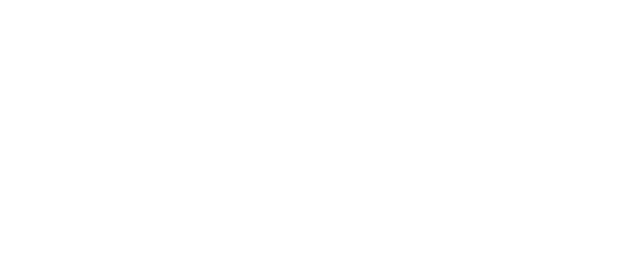
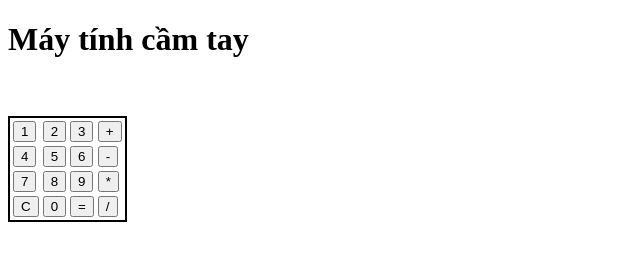
Before and after one commit to Long313/Day-6, a plain HTML site: page bài tập máy tính/index.html in a window 1280 px wide. Shown: the whole page, without its empty margins (0-640 px from the left). Drawn offline with Linux system fonts and the light colour scheme.

Commit message:
Signed-off-by: Long <tranxuanlonga555@gmail.com>

```diff
--- a/bài tập máy tính/index.html
+++ b/bài tập máy tính/index.html
@@ -1,20 +1,172 @@
 <!DOCTYPE html>
 <html lang="en">
   <head>
-    <meta charset="UTF-8">
-    <meta http-equiv="X-UA-Compatible" content="IE=edge">
-    <meta name="viewport" content="width=device-width, initial-scale=1.0">
+    <meta charset="UTF-8" />
+    <meta http-equiv="X-UA-Compatible" content="IE=edge" />
+    <meta name="viewport" content="width=device-width, initial-scale=1.0" />
     <title>Document</title>
+    <style>
+      .caculator {
+        border: 2px solid black;
+      }
+    </style>
   </head>
   <body>
+      <h1>Máy tính cầm tay</h1>
+      <br/>
+      <div id="result">&nbsp;</div>
     <div>
-        <table>
+      <table class="caculator">
         <tr>
           <td>
-                    <div id="result"></div>
+            <button id="1" type="button" value="1" onclick="enterNumber(this);">
+              1
+            </button>
+          </td>
+          <td>
+            <button id="2" type="button" value="2" onclick="enterNumber(this);">
+              2
+            </button>
+          </td>
+          <td>
+            <button id="3" type="button" value="3" onclick="enterNumber(this);">
+              3
+            </button>
+          </td>
+          <td>
+            <button id="+" type="button" value="+" onclick="caculator(this);">
+              +
+            </button>
+          </td>
+        </tr>
+        <tr>
+          <td>
+            <button id="4" type="button" value="4" onclick="enterNumber(this);">
+              4
+            </button>
+          </td>
+          <td>
+            <button id="5" type="button" value="5" onclick="enterNumber(this);">
+              5
+            </button>
+          </td>
+          <td>
+            <button id="6" type="button" value="6" onclick="enterNumber(this);">
+              6
+            </button>
+          </td>
+          <td>
+            <button id="-" type="button" value="-" onclick="caculator(this);">
+              -
+            </button>
+          </td>
+        </tr>
+        <tr>
+          <td>
+            <button id="7" type="button" value="7" onclick="enterNumber(this);">
+              7
+            </button>
+          </td>
+          <td>
+            <button id="8" type="button" value="8" onclick="enterNumber(this);">
+              8
+            </button>
+          </td>
+          <td>
+            <button id="9" type="button" value="9" onclick="enterNumber(this);">
+              9
+            </button>
+          </td>
+          <td>
+            <button id="*" type="button" value="*" onclick="caculator(this);">
+              *
+            </button>
+          </td>
+        </tr>
+        <tr>
+          <td>
+            <button id="C" type="button" value="C" onclick="enterNumber(this);">
+              C
+            </button>
+          </td>
+          <td>
+            <button id="0" type="button" value="0" onclick="enterNumber(this);">
+              0
+            </button>
+          </td>
+          <td>
+            <button id="=" type="button" value="=" onclick="end();">=</button>
+          </td>
+          <td>
+            <button id="/" type="button" value="/" onclick="caculator(this);">
+              /
+            </button>
           </td>
         </tr>
       </table>
     </div>
+    <script>
+        let result = document.getElementById("result");
+        let firstNumber = 0;
+        let secondNumber = 0;
+        let firstStr = "";
+        let secondStr = "";
+        let thirdStr = "";
+        let fourStr ="";
+        let output= 0;
+        var updateResult="";
+        function enterNumber(obj){
+          firstStr += obj.value;
+          if(firstStr.includes("C")){
+              firstStr = firstStr.substring(0,firstStr.length-2);
+              firstNumber = Number(firstStr);
+          } else {updateResult = firstStr;
+            result.innerText =updateResult;
+              firstNumber = Number(firstStr);
+          }
+          //console.log("firstNumber= "+firstNumber);
+          //console.log("firstStr= "+firstStr);
+          //result.innerText = firstStr;
+      }
+        var position = 0;
+        function caculator(object){
+            secondStr += object.value;
+            //console.log(secondStr);
+            thirdStr = firstStr+ secondStr;
+            //console.log("thirdStr= "+thirdStr);
+            position = (thirdStr.indexOf(secondStr));
+        //console.log("position= "+position);
+        //result.innerText = thirdStr;
+          updateResult = secondStr;
+          result.innerText = updateResult;
+        }
+        console.log(firstStr);
+        function end(){
+            //console.log("position= "+position);
+            fourStr = firstStr.substring(position,firstStr.length);
+            secondNumber = Number(fourStr);
+            firstStr = firstStr.substring(0,position);
+            firstNumber = Number(firstStr);
+           console.log("secondNumber= "+secondNumber);
+           console.log("firstNumber= "+firstNumber);
+
+           switch(secondStr){
+                case "+":
+                   output = firstNumber + secondNumber;
+                   break;
+                case "-":
+                    output = firstNumber - secondNumber;
+                    break;
+                case "*":
+                    output = firstNumber * secondNumber;
+                    break;
+                case "/":
+                    output = firstNumber / secondNumber;
+                    break;
+           }
+           result.innerText = output;
+        }
+
+    </script>
   </body>
-</html>
+</html
--- a/bài tập máy tính/test.js
+++ /dev/null
@@ -1,3 +0,0 @@
-for(i=0;i++){
-    console.log(i);
-}
```
Lines whose indentation alone changed are shown as unchanged.
